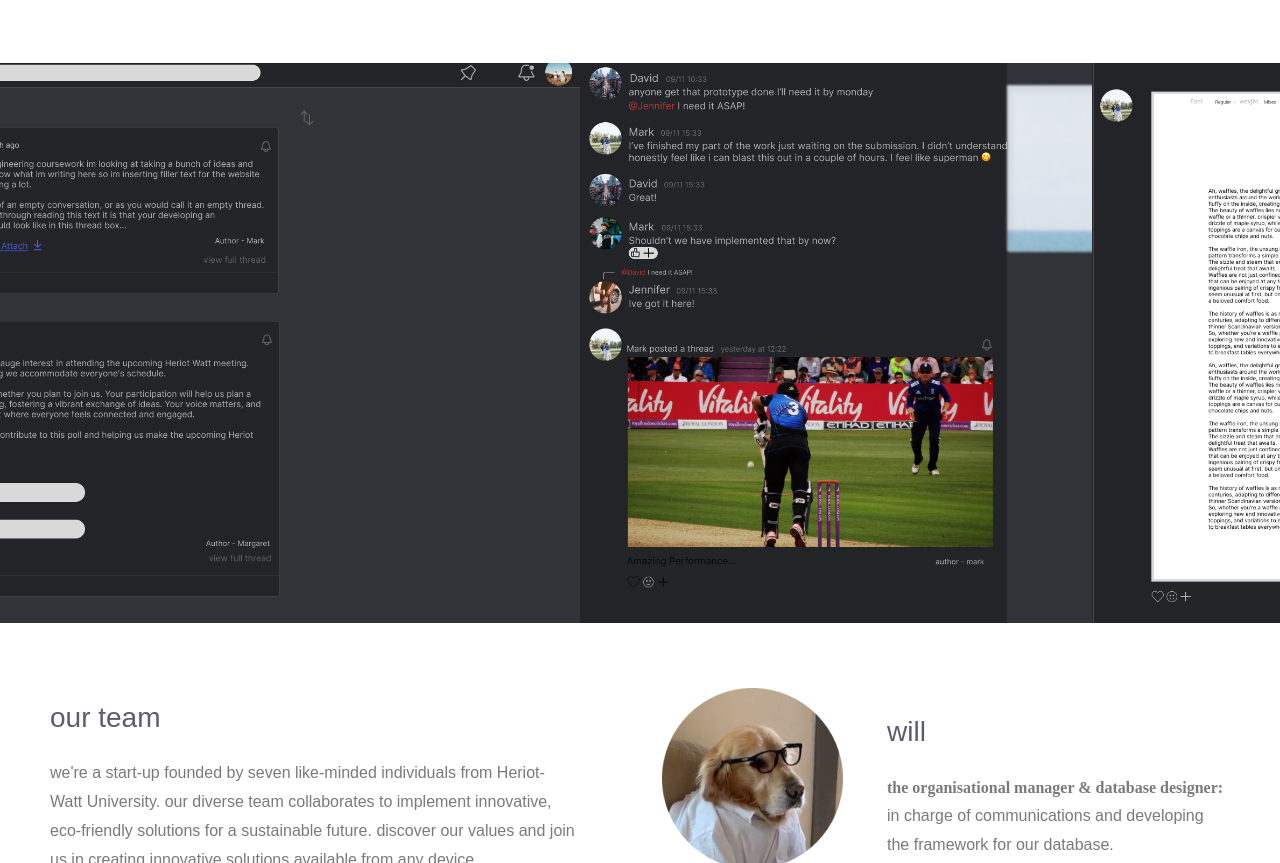
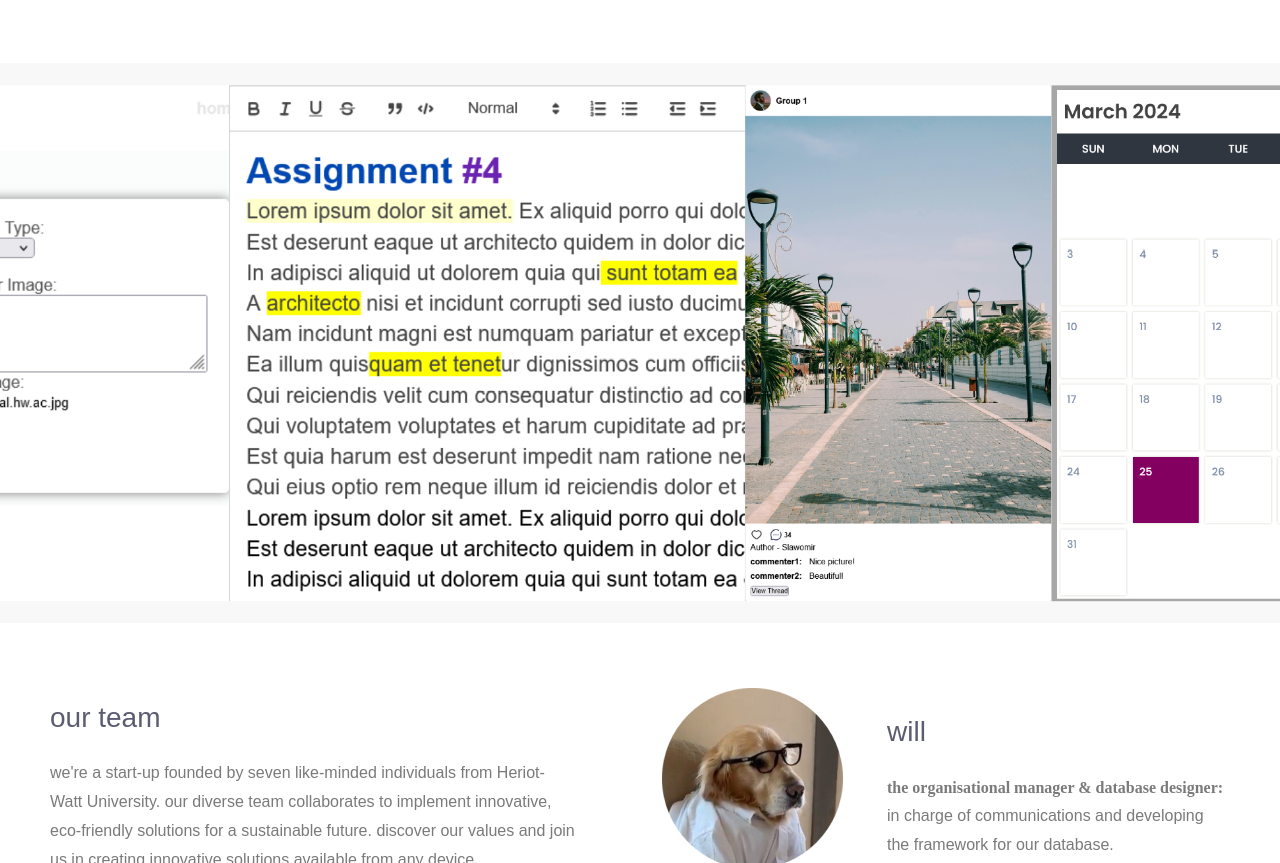
Before and after one commit to haytim/haytim.github.io, a plain HTML site: page index.html in a window 1280 px wide. Shown: the part 1024-1887 px from the top of the page. Drawn offline with Linux system fonts and the light colour scheme; a web font is replaced by a local one.

Commit message:
small update lah

```diff
--- a/index.html
+++ b/index.html
@@ -4,6 +4,7 @@
 <head>
 <title>Softbox Company Website</title>
 <link rel="stylesheet" href="stylesheet.css">
+<link rel="icon" type="image/x-icon" href="img/favicon.ico">
 <link href="assets/baseFramework.css" rel="stylesheet" type="text/css" media="all" />
 <link href="assets/generalFramework.css" rel="stylesheet" type="text/css" media="all" />
 <link href="assets/bannerFramework.css" rel="stylesheet" type="text/css" media="all" />
@@ -74,7 +75,7 @@
     <div class="banner__media media">
       <picture>
         <img
-         src="img/banner.png"
+         src="img/BANNER2.png"
          width="1440"
          height="384.0"
         />
```
Also changed, not shown: img/BANNER2.png (added), img/favicon.ico (added), img/logo - Copy.png (added).
